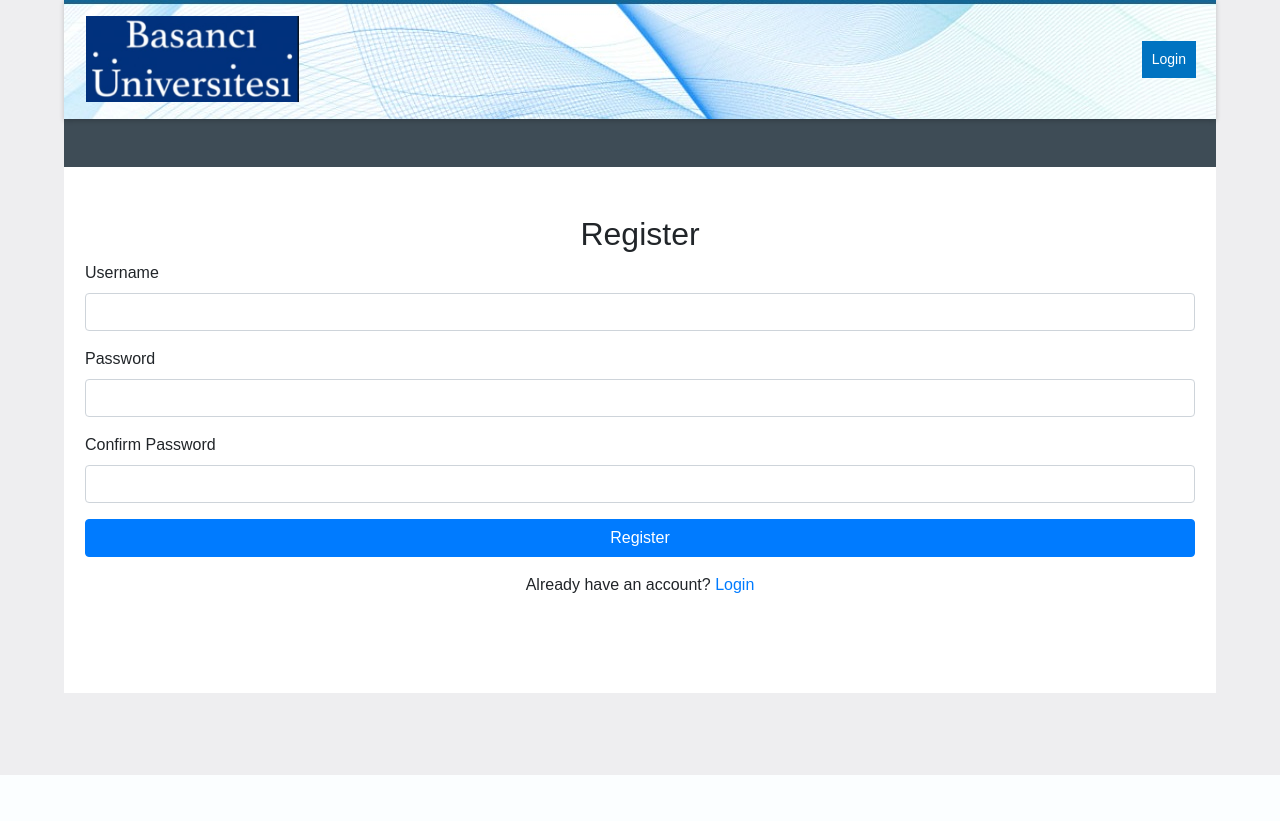
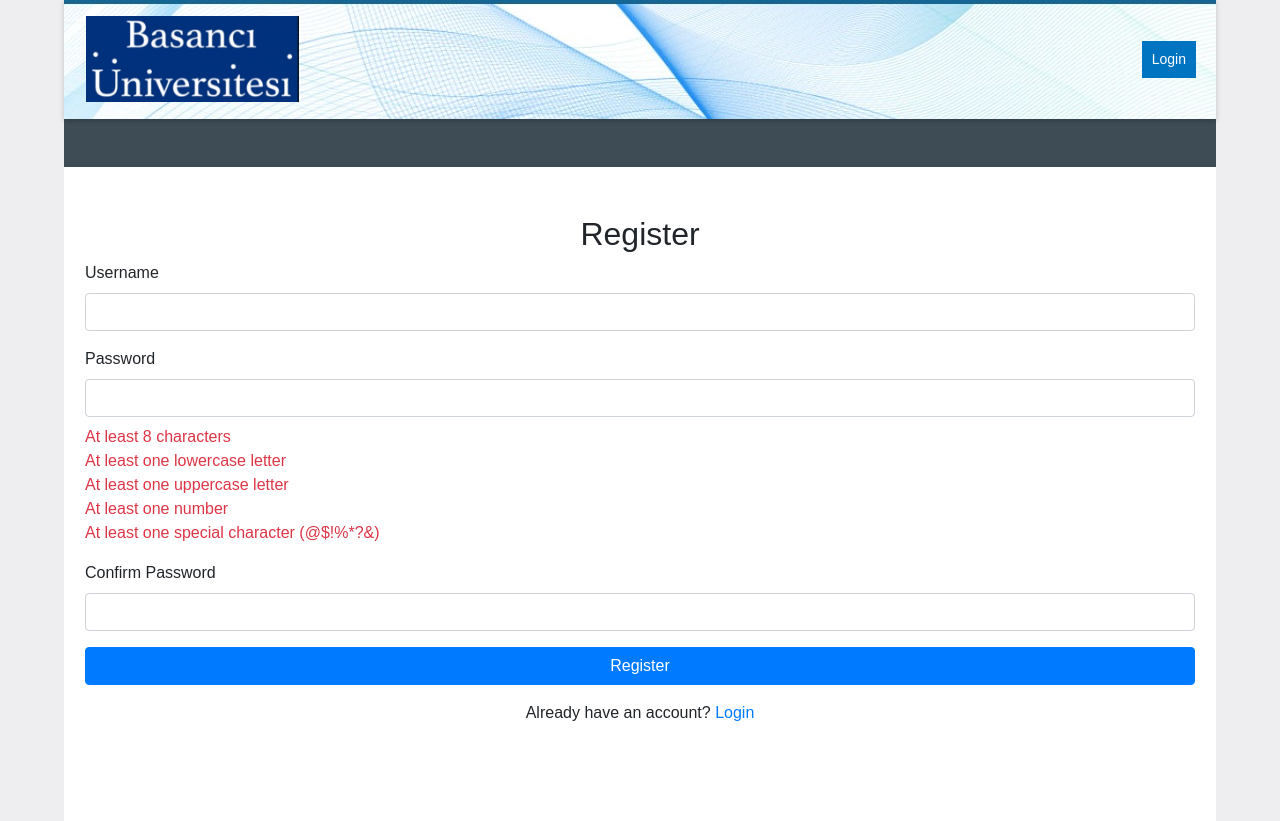
Before and after one commit to bkeskintas/SEC537-Mitigated-webapp, a Flask app: page /register in a window 1280 px wide. Shown: the part 25-846 px from the top of the page. Before the commit the page ends 800 px from the top, so only its background shows below. Run offline with Flask 3, Linux system fonts and the light colour scheme; parts of the project's set-up code (start-up, migrations or seed data) failed here and were passed over; some libraries are stand-ins or nearby versions.

Commit message:
register

```diff
--- a/app/templates/register.html
+++ b/app/templates/register.html
@@ -133,53 +133,38 @@
          document.getElementById("register").submit();
        }
 
-   document.addEventListener('DOMContentLoaded', function() {
-        document.getElementById('password').addEventListener('input', function() {
-            var password = this.value;
-            var strengthText = getPasswordStrength(password);
-            var strengthDiv = document.getElementById('password-strength');
-            strengthDiv.textContent = strengthText;
-            strengthDiv.className = getStrengthClass(strengthText);
+       document.addEventListener('DOMContentLoaded', function () {
+        const passwordInput = document.getElementById('password');
+        const requirements = {
+            length: document.getElementById('length-req'),
+            lowercase: document.getElementById('lowercase-req'),
+            uppercase: document.getElementById('uppercase-req'),
+            number: document.getElementById('number-req'),
+            special: document.getElementById('special-req')
+    };
+
+        passwordInput.addEventListener('input', function () {
+            const password = passwordInput.value;
+
+            // Şifre kriterlerini kontrol et
+            updateRequirement(requirements.length, password.length >= 8);
+            updateRequirement(requirements.lowercase, /[a-z]/.test(password));
+            updateRequirement(requirements.uppercase, /[A-Z]/.test(password));
+            updateRequirement(requirements.number, /\d/.test(password));
+            updateRequirement(requirements.special, /[@$!%*?&]/.test(password));
         });
 
-        function getPasswordStrength(password) {
-            var strength = 0;
-            if (password.length >= 8) strength++;
-            if (password.match(/[a-z]/)) strength++;
-            if (password.match(/[A-Z]/)) strength++;
-            if (password.match(/\d/)) strength++;
-            if (password.match(/[@$!%*?&]/)) strength++;
-
-            switch (strength) {
-                case 0:
-                case 1:
-                    return 'Very Weak';
-                case 2:
-                    return 'Weak';
-                case 3:
-                    return 'Moderate';
-                case 4:
-                    return 'Almost Strong';
-                case 5:
-                    return 'Acceptable Strength';
+        function updateRequirement(element, isValid) {
+            // Kriter sağlanıyorsa yeşil, değilse kırmızı yap
+            if (isValid) {
+                element.classList.remove('text-danger');
+                element.classList.add('text-success');
+            } else {
+                element.classList.remove('text-success');
+                element.classList.add('text-danger');
             }
         }
-
-        function getStrengthClass(strengthText) {
-            switch (strengthText) {
-                case 'Very Weak':
-                    return 'text-danger';
-                case 'Weak':
-                    return 'text-warning';
-                case 'Moderate':
-                    return 'text-info';
-                case 'Almost Strong':
-                    return 'text-primary';
-                case 'Acceptable Strength':
-                    return 'text-success';
-            }
-        }
-    });
+});
      </script>
 </head>
 
@@ -219,7 +204,14 @@
                 </div>
                 <div class="mb-3">
                     <label for="password" class="form-label">Password</label>
-                    {{ form.password(class="form-control") }}
+                    {{ form.password(class="form-control", id="password") }}
+                    <ul id="password-requirements" class="mt-2 list-unstyled">
+                        <li id="length-req" class="text-danger">At least 8 characters</li>
+                        <li id="lowercase-req" class="text-danger">At least one lowercase letter</li>
+                        <li id="uppercase-req" class="text-danger">At least one uppercase letter</li>
+                        <li id="number-req" class="text-danger">At least one number</li>
+                        <li id="special-req" class="text-danger">At least one special character (@$!%*?&)</li>
+                    </ul>
                     <div id="password-strength" class="mt-2"></div>
                 </div>
                 <div class="mb-3">
```
